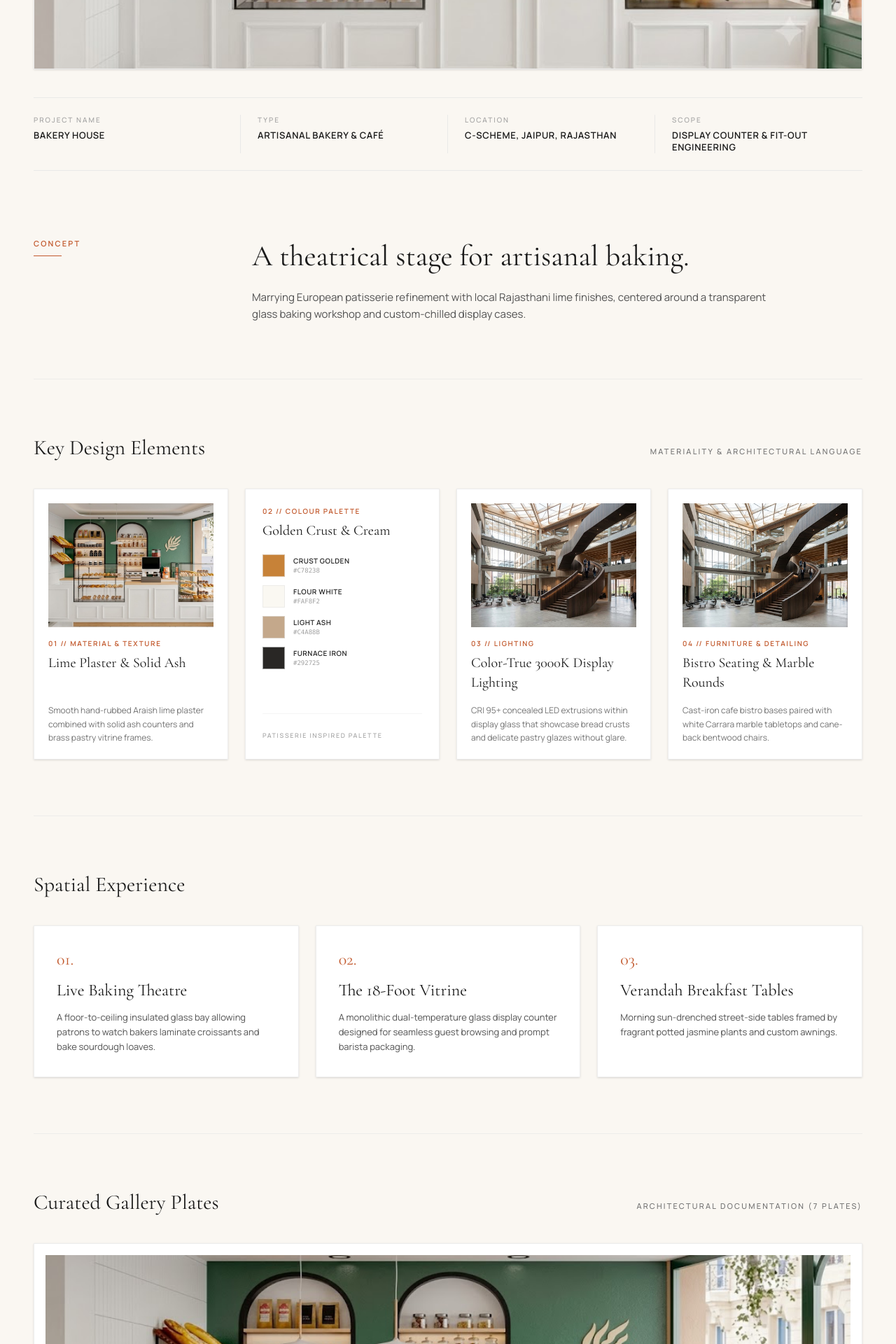
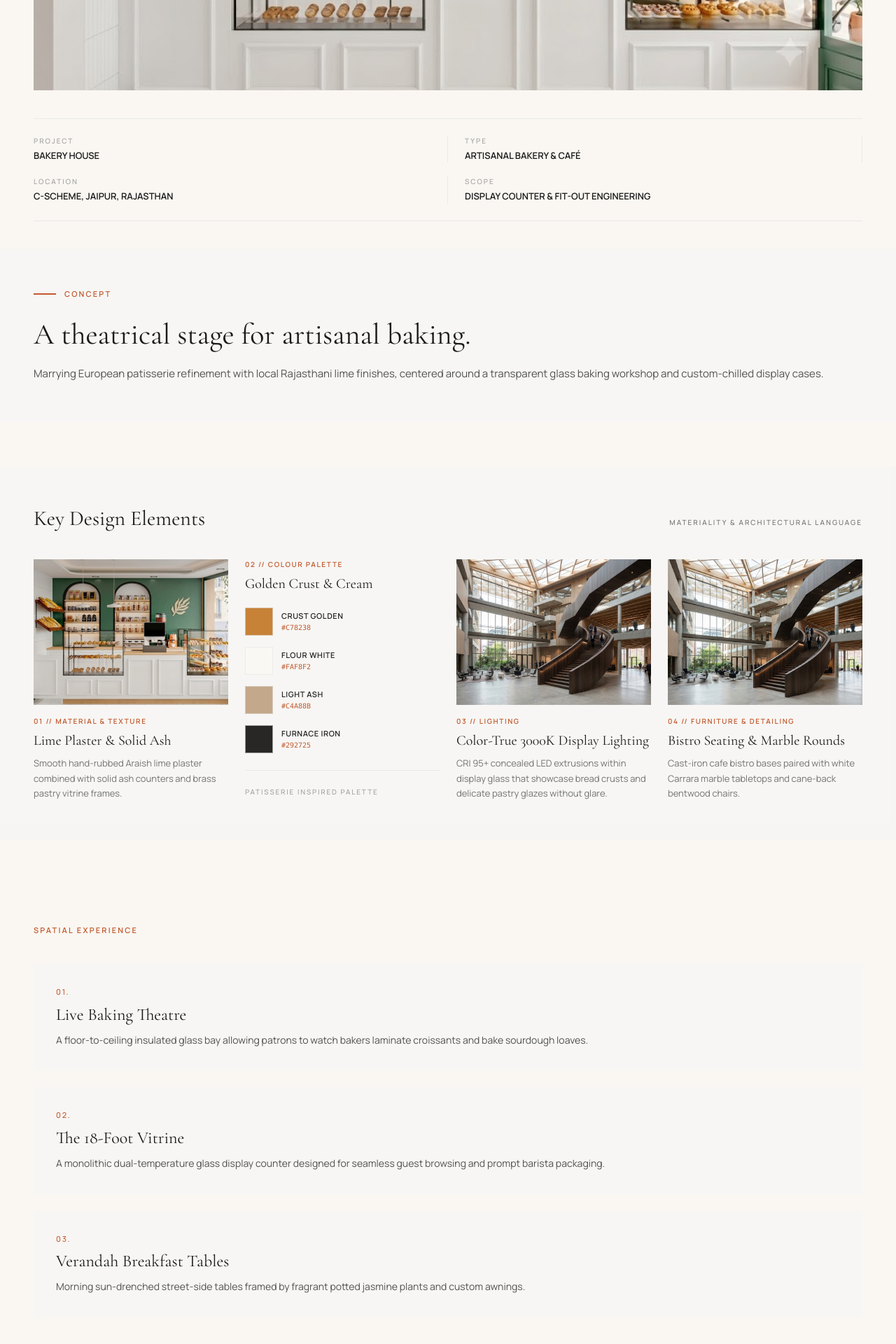
Before and after one commit to taybeen-healthy/outsetStudio, a Next.js app: page /work/bakery-house in a window 1280 px wide. Shown: the part 680-2600 px from the top of the page at 70% size. Built offline with nearby package versions, Linux system fonts and the light colour scheme.

Commit message:
feat: redesign work detail page to match reference, fix navbar hamburger color on work pages

```diff
--- a/src/app/work/[slug]/page.js
+++ b/src/app/work/[slug]/page.js
@@ -1,6 +1,7 @@
 import Image from "next/image";
 import Link from "next/link";
 import { notFound } from "next/navigation";
+import Navbar from "@/components/Navbar";
 import Footer from "@/components/Footer";
 import { ourWorkData } from "@/lib/data";
 
@@ -13,11 +14,7 @@ export function generateStaticParams() {
 export async function generateMetadata({ params }) {
   const { slug } = await params;
   const project = ourWorkData.projects.find((p) => p.slug === slug);
-
-  if (!project) {
-    return { title: "Project Not Found | Outset Studio" };
-  }
-
+  if (!project) return { title: "Project Not Found | Outset Studio" };
   return {
     title: `${project.title} | Outset Studio`,
     description: project.subtitle,
@@ -33,225 +30,159 @@ export async function generateMetadata({ params }) {
 export default async function ProjectDetailPage({ params }) {
   const { slug } = await params;
   const projectIndex = ourWorkData.projects.findIndex((p) => p.slug === slug);
-
-  if (projectIndex === -1) {
-    notFound();
-  }
+  if (projectIndex === -1) notFound();
 
   const project = ourWorkData.projects[projectIndex];
   const nextProject = ourWorkData.projects[(projectIndex + 1) % ourWorkData.projects.length];
 
   return (
     <div className="relative w-full bg-[#FAF7F2] text-[#1a1a1a] min-h-screen font-sans select-none overflow-x-hidden">
-      {/* Top Bar */}
-      <header className="w-full border-b border-neutral-200/80 bg-[#FAF7F2]/95 backdrop-blur-sm sticky top-0 z-30">
-        <div className="max-w-7xl mx-auto px-5 sm:px-8 lg:px-12 h-14 flex items-center justify-between">
-          <Link
-            href="/#our-work"
-            className="inline-flex items-center gap-2 font-sans text-[11px] tracking-[0.2em] uppercase font-medium text-neutral-600 hover:text-[#1a1a1a] transition-colors cursor-pointer"
-          >
-            <span>&larr;</span>
-            <span>BACK TO PROJECTS</span>
-          </Link>
-          <span className="font-sans text-[11px] tracking-[0.2em] uppercase font-medium text-neutral-500">
-            {project.location}
-          </span>
-        </div>
-      </header>
+      <Navbar />
 
-      {/* Main Container */}
-      <main className="max-w-7xl mx-auto px-5 sm:px-8 lg:px-12 pt-8 sm:pt-12 pb-20">
+      <main className="max-w-7xl mx-auto px-4 sm:px-8 lg:px-12 pt-6 sm:pt-12 pb-20">
         {/* Title */}
-        <div className="mb-6 sm:mb-8 animate-slide-up animate-slide-up-delay-1">
-          <h1 className="font-serif text-4xl sm:text-6xl lg:text-[72px] text-[#1a1a1a] font-normal leading-[1.08] tracking-tight">
+        <div className="mb-5 sm:mb-8 animate-slide-up animate-slide-up-delay-1">
+          <h1 className="font-serif text-[32px] sm:text-6xl lg:text-[72px] text-[#1a1a1a] font-normal leading-[1.08] tracking-tight">
             <span>{project.titleRoman} </span>
             <span className="italic text-[#2C2623]">{project.titleItalic}</span>
           </h1>
         </div>
 
-        {/* Hero Feature Image */}
-        <div className="relative w-full aspect-[16/10] sm:aspect-[16/9] lg:aspect-[21/10] overflow-hidden bg-neutral-100 shadow-sm border border-neutral-200/50 animate-slide-up animate-slide-up-delay-2">
-          <Image
-            src={project.image}
-            alt={project.title}
-            fill
-            priority
-            sizes="(max-width: 1280px) 100vw, 1280px"
-            className="object-cover object-center"
-          />
+        {/* Hero Image */}
+        <div className="relative w-full aspect-[4/3] sm:aspect-[16/9] lg:aspect-[21/10] overflow-hidden bg-neutral-100 animate-slide-up animate-slide-up-delay-2">
+          <Image src={project.image} alt={project.title} fill priority sizes="(max-width: 1280px) 100vw, 1280px" className="object-cover object-center" />
         </div>
 
-        {/* 4-Column Specs Bar */}
-        <div className="grid grid-cols-2 md:grid-cols-4 border-t border-b border-neutral-200/80 my-8 sm:my-10 py-5 sm:py-6 gap-y-4 md:gap-y-0 divide-y md:divide-y-0 md:divide-x divide-neutral-200/80 animate-slide-up animate-slide-up-delay-3">
-          <div className="pt-2 md:pt-0 pr-4">
-            <span className="block font-sans text-[10px] tracking-[0.2em] uppercase text-neutral-400 font-medium">PROJECT NAME</span>
-            <span className="block font-sans text-xs sm:text-[13px] font-semibold tracking-wider text-[#1a1a1a] mt-1.5 uppercase">{project.specs.projectName}</span>
+        {/* Specs Bar */}
+        <div className="grid grid-cols-2 border-t border-b border-neutral-200/80 my-6 sm:my-10 py-5 sm:py-6 gap-y-5 divide-y sm:divide-y-0 sm:divide-x divide-neutral-200/80 animate-slide-up animate-slide-up-delay-3">
+          <div className="pt-2 sm:pt-0 pr-4">
+            <span className="block font-sans text-[10px] tracking-[0.2em] uppercase text-neutral-400 font-medium mb-1">PROJECT</span>
+            <span className="block font-sans text-[13px] font-semibold text-[#1a1a1a]">{project.specs.projectName}</span>
           </div>
-          <div className="pt-2 md:pt-0 pl-0 md:pl-6 pr-4">
-            <span className="block font-sans text-[10px] tracking-[0.2em] uppercase text-neutral-400 font-medium">TYPE</span>
-            <span className="block font-sans text-xs sm:text-[13px] font-semibold tracking-wider text-[#1a1a1a] mt-1.5 uppercase">{project.specs.type}</span>
+          <div className="pt-2 sm:pt-0 pl-0 sm:pl-6 pr-4">
+            <span className="block font-sans text-[10px] tracking-[0.2em] uppercase text-neutral-400 font-medium mb-1">TYPE</span>
+            <span className="block font-sans text-[13px] font-semibold text-[#1a1a1a]">{project.specs.type}</span>
           </div>
-          <div className="pt-2 md:pt-0 pl-0 md:pl-6 pr-4">
-            <span className="block font-sans text-[10px] tracking-[0.2em] uppercase text-neutral-400 font-medium">LOCATION</span>
-            <span className="block font-sans text-xs sm:text-[13px] font-semibold tracking-wider text-[#1a1a1a] mt-1.5 uppercase">{project.specs.location}</span>
+          <div className="pt-5 sm:pt-0 pr-4">
+            <span className="block font-sans text-[10px] tracking-[0.2em] uppercase text-neutral-400 font-medium mb-1">LOCATION</span>
+            <span className="block font-sans text-[13px] font-semibold text-[#1a1a1a]">{project.specs.location}</span>
           </div>
-          <div className="pt-2 md:pt-0 pl-0 md:pl-6">
-            <span className="block font-sans text-[10px] tracking-[0.2em] uppercase text-neutral-400 font-medium">SCOPE</span>
-            <span className="block font-sans text-xs sm:text-[13px] font-semibold tracking-wider text-[#1a1a1a] mt-1.5 uppercase">{project.specs.scope}</span>
+          <div className="pt-5 sm:pt-0 pl-0 sm:pl-6">
+            <span className="block font-sans text-[10px] tracking-[0.2em] uppercase text-neutral-400 font-medium mb-1">SCOPE</span>
+            <span className="block font-sans text-[13px] font-semibold text-[#1a1a1a]">{project.specs.scope}</span>
           </div>
         </div>
 
         {/* Concept Section */}
-        <section className="grid grid-cols-1 md:grid-cols-12 gap-6 md:gap-12 lg:gap-16 pt-10 sm:pt-14 pb-16 sm:pb-20 border-b border-neutral-200/60 animate-slide-up animate-slide-up-delay-4">
-          <div className="md:col-span-3">
-            <span className="text-[11px] font-sans font-semibold tracking-[0.2em] uppercase text-[#C2592D] block mb-2">CONCEPT</span>
-            <div className="w-10 h-[1.5px] bg-[#C2592D]" />
+        <section className="bg-neutral-100/60 -mx-4 sm:-mx-8 lg:-mx-12 px-4 sm:px-8 lg:px-12 py-10 sm:py-14 mb-12 sm:mb-16 animate-slide-up animate-slide-up-delay-4">
+          <div className="flex items-center gap-3 mb-5 sm:mb-6">
+            <div className="w-8 h-[1.5px] bg-[#C2592D]" />
+            <span className="text-[11px] font-sans font-semibold tracking-[0.2em] uppercase text-[#C2592D]">CONCEPT</span>
           </div>
-          <div className="md:col-span-9">
-            <h2 className="font-serif text-3xl sm:text-4xl lg:text-[42px] font-normal text-[#1a1a1a] leading-tight mb-5">{project.concept.title}</h2>
-            <p className="font-sans text-sm sm:text-[15px] text-neutral-600 leading-relaxed max-w-3xl">{project.concept.description}</p>
-          </div>
+          <h2 className="font-serif text-[26px] sm:text-4xl lg:text-[42px] font-normal text-[#1a1a1a] leading-tight mb-4">{project.concept.title}</h2>
+          <p className="font-sans text-[14px] sm:text-[15px] text-neutral-600 leading-[1.75]">{project.concept.description}</p>
         </section>
 
-        {/* Key Design Elements Section */}
-        <section className="py-14 sm:py-20 border-b border-neutral-200/60 animate-slide-up animate-slide-up-delay-5">
+        {/* Key Design Elements */}
+        <section className="bg-neutral-100/60 -mx-4 sm:-mx-8 lg:-mx-12 px-4 sm:px-8 lg:px-12 py-10 sm:py-14 mb-12 sm:mb-16 animate-slide-up animate-slide-up-delay-5">
           <div className="flex flex-col sm:flex-row sm:items-baseline justify-between gap-2 mb-8 sm:mb-10">
-            <h2 className="font-serif text-2xl sm:text-3xl text-[#1a1a1a] font-normal">Key Design Elements</h2>
-            <span className="font-sans text-[10px] sm:text-[11px] tracking-[0.2em] uppercase text-neutral-500 font-medium">MATERIALITY &amp; ARCHITECTURAL LANGUAGE</span>
+            <h2 className="font-serif text-[22px] sm:text-3xl text-[#1a1a1a] font-normal">Key Design Elements</h2>
+            <span className="font-sans text-[10px] tracking-[0.2em] uppercase text-neutral-500 font-medium">MATERIALITY &amp; ARCHITECTURAL LANGUAGE</span>
           </div>
-          <div className="grid grid-cols-1 sm:grid-cols-2 lg:grid-cols-4 gap-6">
-            {/* Card 1 */}
-            <div className="bg-white border border-neutral-200/70 shadow-sm p-4 sm:p-5 flex flex-col justify-between">
+
+          <div className="space-y-8 sm:space-y-0 sm:grid sm:grid-cols-2 lg:grid-cols-4 sm:gap-6">
+            {/* Material & Texture */}
             <div>
-                <div className="relative w-full aspect-[4/3] overflow-hidden bg-neutral-100 mb-4">
+              <div className="relative w-full aspect-[4/3] overflow-hidden bg-neutral-200 mb-4">
                 <Image src={project.keyElements.material.image} alt={project.keyElements.material.title} fill sizes="(max-width: 640px) 100vw, 300px" className="object-cover object-center" />
               </div>
               <span className="block font-sans text-[10px] font-semibold tracking-[0.16em] uppercase text-[#C2592D] mb-1.5">{project.keyElements.material.subtitle}</span>
               <h3 className="font-serif text-xl text-[#1a1a1a] font-normal mb-2">{project.keyElements.material.title}</h3>
+              <p className="font-sans text-[13px] text-neutral-500 leading-[1.65]">{project.keyElements.material.description}</p>
             </div>
-              <p className="font-sans text-xs text-neutral-500 leading-relaxed mt-2">{project.keyElements.material.description}</p>
-            </div>
-            {/* Card 2 */}
-            <div className="bg-white border border-neutral-200/70 shadow-sm p-5 sm:p-6 flex flex-col justify-between">
+
+            {/* Colour Palette */}
             <div>
               <span className="block font-sans text-[10px] font-semibold tracking-[0.16em] uppercase text-[#C2592D] mb-1.5">{project.keyElements.palette.subtitle}</span>
               <h3 className="font-serif text-xl text-[#1a1a1a] font-normal mb-5">{project.keyElements.palette.title}</h3>
-                <div className="space-y-3">
+              <div className="space-y-4">
                 {project.keyElements.palette.swatches.map((swatch, sIdx) => (
                   <div key={sIdx} className="flex items-center gap-3">
-                      <div className="w-8 h-8 rounded-none border border-neutral-200/60 flex-shrink-0" style={{ backgroundColor: swatch.bg }} />
+                    <div className="w-10 h-10 border border-neutral-200/60 flex-shrink-0" style={{ backgroundColor: swatch.bg }} />
                     <div>
-                        <span className="block font-sans text-[10px] font-semibold tracking-wider text-neutral-800 uppercase">{swatch.name}</span>
-                        <span className="block font-mono text-[9px] text-neutral-400">{swatch.hex}</span>
+                      <span className="block font-sans text-[11px] font-semibold tracking-wider text-neutral-800 uppercase">{swatch.name}</span>
+                      <span className="block font-mono text-[10px] text-[#C2592D]">{swatch.hex}</span>
                     </div>
                   </div>
                 ))}
               </div>
-              </div>
-              <div className="pt-4 mt-6 border-t border-neutral-100">
-                <span className="font-sans text-[9px] tracking-[0.18em] uppercase text-neutral-400 font-medium">{project.keyElements.palette.bottomTag}</span>
+              <div className="pt-4 mt-6 border-t border-neutral-200/80">
+                <span className="font-sans text-[10px] tracking-[0.18em] uppercase text-neutral-400 font-medium">{project.keyElements.palette.bottomTag}</span>
               </div>
             </div>
-            {/* Card 3 */}
-            <div className="bg-white border border-neutral-200/70 shadow-sm p-4 sm:p-5 flex flex-col justify-between">
+
+            {/* Lighting */}
             <div>
-                <div className="relative w-full aspect-[4/3] overflow-hidden bg-neutral-100 mb-4">
+              <div className="relative w-full aspect-[4/3] overflow-hidden bg-neutral-200 mb-4">
                 <Image src={project.keyElements.lighting.image} alt={project.keyElements.lighting.title} fill sizes="(max-width: 640px) 100vw, 300px" className="object-cover object-center" />
               </div>
               <span className="block font-sans text-[10px] font-semibold tracking-[0.16em] uppercase text-[#C2592D] mb-1.5">{project.keyElements.lighting.subtitle}</span>
               <h3 className="font-serif text-xl text-[#1a1a1a] font-normal mb-2">{project.keyElements.lighting.title}</h3>
+              <p className="font-sans text-[13px] text-neutral-500 leading-[1.65]">{project.keyElements.lighting.description}</p>
             </div>
-              <p className="font-sans text-xs text-neutral-500 leading-relaxed mt-2">{project.keyElements.lighting.description}</p>
-            </div>
-            {/* Card 4 */}
-            <div className="bg-white border border-neutral-200/70 shadow-sm p-4 sm:p-5 flex flex-col justify-between">
+
+            {/* Furniture & Detailing */}
             <div>
-                <div className="relative w-full aspect-[4/3] overflow-hidden bg-neutral-100 mb-4">
+              <div className="relative w-full aspect-[4/3] overflow-hidden bg-neutral-200 mb-4">
                 <Image src={project.keyElements.furniture.image} alt={project.keyElements.furniture.title} fill sizes="(max-width: 640px) 100vw, 300px" className="object-cover object-center" />
               </div>
               <span className="block font-sans text-[10px] font-semibold tracking-[0.16em] uppercase text-[#C2592D] mb-1.5">{project.keyElements.furniture.subtitle}</span>
               <h3 className="font-serif text-xl text-[#1a1a1a] font-normal mb-2">{project.keyElements.furniture.title}</h3>
-              </div>
-              <p className="font-sans text-xs text-neutral-500 leading-relaxed mt-2">{project.keyElements.furniture.description}</p>
+              <p className="font-sans text-[13px] text-neutral-500 leading-[1.65]">{project.keyElements.furniture.description}</p>
             </div>
           </div>
         </section>
 
-        {/* Spatial Experience Section */}
-        <section className="py-14 sm:py-20 border-b border-neutral-200/60 animate-slide-up animate-slide-up-delay-6">
-          <div className="mb-8 sm:mb-10">
-            <h2 className="font-serif text-2xl sm:text-3xl text-[#1a1a1a] font-normal">Spatial Experience</h2>
-          </div>
-          <div className="grid grid-cols-1 md:grid-cols-3 gap-6">
+        {/* Spatial Experience */}
+        <section className="py-10 sm:py-14 mb-12 sm:mb-16 animate-slide-up animate-slide-up-delay-6">
+          <h2 className="font-sans text-[10px] sm:text-[11px] tracking-[0.2em] uppercase text-[#C2592D] font-semibold mb-6 sm:mb-10">SPATIAL EXPERIENCE</h2>
+          <div className="space-y-4 sm:space-y-6">
             {project.spatialExperience.map((exp, eIdx) => (
-              <div key={eIdx} className="bg-white border border-neutral-200/70 shadow-sm p-7 sm:p-8 flex flex-col">
-                <span className="font-serif text-2xl text-[#C2592D] font-normal mb-3">{exp.number}</span>
-                <h3 className="font-serif text-xl sm:text-2xl text-[#1a1a1a] font-normal mb-3">{exp.title}</h3>
-                <p className="font-sans text-xs sm:text-[13px] text-neutral-600 leading-relaxed">{exp.description}</p>
+              <div key={eIdx} className="bg-neutral-100/60 p-6 sm:p-8">
+                <span className="font-sans text-[10px] sm:text-[11px] tracking-[0.16em] text-[#C2592D] font-medium mb-2 block">{exp.number}</span>
+                <h3 className="font-serif text-[20px] sm:text-2xl text-[#1a1a1a] font-normal mb-2">{exp.title}</h3>
+                <p className="font-sans text-[13px] sm:text-[14px] text-neutral-600 leading-[1.7]">{exp.description}</p>
               </div>
             ))}
           </div>
         </section>
 
-        {/* Curated Gallery Plates Section */}
-        <section className="py-14 sm:py-20 animate-slide-up animate-slide-up-delay-7">
-          <div className="flex flex-col sm:flex-row sm:items-baseline justify-between gap-2 mb-8 sm:mb-10">
-            <h2 className="font-serif text-2xl sm:text-3xl text-[#1a1a1a] font-normal">Curated Gallery Plates</h2>
-            <span className="font-sans text-[10px] sm:text-[11px] tracking-[0.2em] uppercase text-neutral-500 font-medium">ARCHITECTURAL DOCUMENTATION (7 PLATES)</span>
+        {/* Curated Gallery Plates */}
+        <section className="py-10 sm:py-14 animate-slide-up animate-slide-up-delay-7">
+          <div className="flex items-baseline justify-between gap-2 mb-6 sm:mb-10">
+            <h2 className="font-sans text-[10px] sm:text-[11px] tracking-[0.2em] uppercase text-[#C2592D] font-semibold">CURATED GALLERY PLATES</h2>
+            <span className="font-sans text-[10px] sm:text-[11px] tracking-[0.2em] uppercase text-neutral-500 font-medium">07 PLATES</span>
           </div>
-          <div className="space-y-6 sm:space-y-8">
-            <div className="bg-white border border-neutral-200/70 p-3 sm:p-4 shadow-sm">
-              <div className="relative w-full aspect-[16/9] sm:aspect-[21/9] overflow-hidden bg-neutral-100">
-                <Image src={project.galleryPlates.plate1.image} alt={project.galleryPlates.plate1.caption} fill sizes="(max-width: 1280px) 100vw, 1280px" className="object-cover object-center hover:scale-[1.02] transition-transform duration-700" />
-              </div>
-              <div className="pt-3 flex items-center justify-between font-sans text-[10px] tracking-[0.16em] uppercase text-neutral-600">
-                <span>{project.galleryPlates.plate1.index}</span>
-                <span>{project.galleryPlates.plate1.caption}</span>
-              </div>
-            </div>
-            <div className="grid grid-cols-1 md:grid-cols-2 gap-6 sm:gap-8">
-              {[project.galleryPlates.plate2, project.galleryPlates.plate3].map((plate, idx) => (
-                <div key={idx} className="bg-white border border-neutral-200/70 p-3 sm:p-4 shadow-sm">
-                  <div className="relative w-full aspect-[4/3] overflow-hidden bg-neutral-100">
-                    <Image src={plate.image} alt={plate.caption} fill sizes="(max-width: 768px) 100vw, 600px" className="object-cover object-center hover:scale-[1.02] transition-transform duration-700" />
-                  </div>
-                  <div className="pt-3 flex items-center justify-between font-sans text-[10px] tracking-[0.16em] uppercase text-neutral-600">
-                    <span>{plate.index}</span>
-                    <span>{plate.caption}</span>
+
+          <div className="grid grid-cols-2 gap-3 sm:gap-4">
+            {[project.galleryPlates.plate1, project.galleryPlates.plate2, project.galleryPlates.plate3, project.galleryPlates.plate4, project.galleryPlates.plate5, project.galleryPlates.plate6].map((plate, idx) => (
+              <div key={idx} className="bg-white border border-neutral-200/70 overflow-hidden">
+                <div className="relative w-full aspect-square overflow-hidden bg-neutral-100">
+                  <Image src={plate.image} alt={plate.caption} fill sizes="(max-width: 640px) 50vw, 400px" className="object-cover object-center" />
                 </div>
               </div>
             ))}
           </div>
-            <div className="grid grid-cols-1 sm:grid-cols-3 gap-6 sm:gap-8">
-              {[project.galleryPlates.plate4, project.galleryPlates.plate5, project.galleryPlates.plate6].map((plate, idx) => (
-                <div key={idx} className="bg-white border border-neutral-200/70 p-3 sm:p-4 shadow-sm">
-                  <div className="relative w-full aspect-[4/3] overflow-hidden bg-neutral-100">
-                    <Image src={plate.image} alt={plate.caption} fill sizes="(max-width: 640px) 100vw, 400px" className="object-cover object-center hover:scale-[1.02] transition-transform duration-700" />
-                  </div>
-                  <div className="pt-3 font-sans text-[10px] tracking-[0.16em] uppercase text-neutral-600 text-center">
-                    <span>{plate.caption}</span>
-                  </div>
-                </div>
-              ))}
-            </div>
-          </div>
         </section>
 
         {/* Bottom Navigation */}
-        <div className="pt-12 sm:pt-16 pb-4 border-t border-neutral-200/80 flex flex-col sm:flex-row sm:items-center justify-between gap-4 font-sans text-xs tracking-[0.2em] uppercase font-medium">
-          <Link
-            href="/#our-work"
-            className="text-neutral-700 hover:text-[#1a1a1a] transition-colors cursor-pointer inline-flex items-center gap-2"
-          >
+        <div className="pt-10 sm:pt-14 mt-12 sm:mt-16 border-t border-neutral-200/80 flex items-center justify-between font-sans text-[11px] tracking-[0.16em] uppercase font-medium">
+          <Link href="/#our-work" className="text-neutral-700 hover:text-[#1a1a1a] transition-colors cursor-pointer inline-flex items-center gap-2">
             <span>&larr;</span>
-            <span>INDEX OF ALL COMMISSIONS</span>
+            <span>INDEX OF ALL</span>
           </Link>
-          <Link
-            href={`/work/${nextProject.slug}`}
-            className="text-[#C2592D] hover:opacity-80 transition-opacity cursor-pointer font-semibold inline-flex items-center gap-2"
-          >
-            <span>NEXT PROJECT &rarr;</span>
-            <span>{nextProject.title}, {nextProject.location}</span>
+          <Link href={`/work/${nextProject.slug}`} className="text-[#C2592D] hover:opacity-80 transition-opacity cursor-pointer font-semibold inline-flex items-center gap-2">
+            <span>NEXT: {nextProject.title} &rarr;</span>
           </Link>
         </div>
       </main>
```
Also changed, not shown: src/components/Navbar.jsx (+8 -9 lines). Lines whose indentation alone changed are shown as unchanged.
